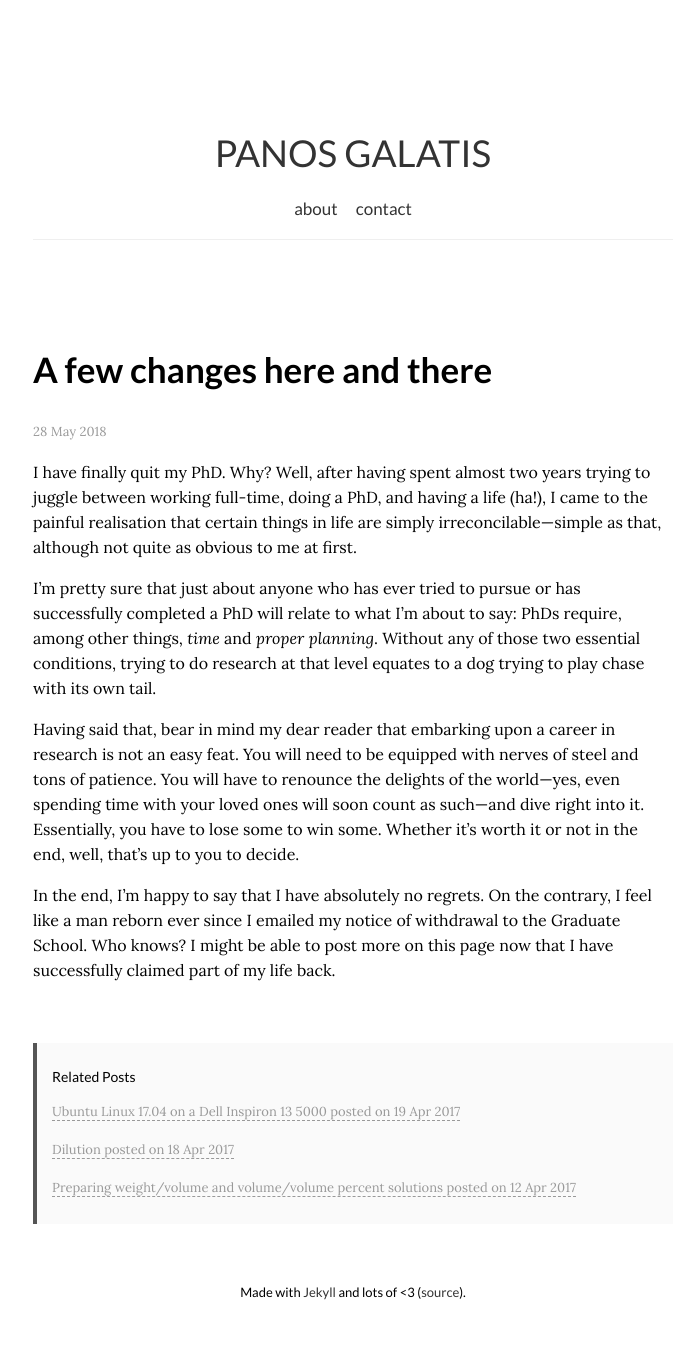
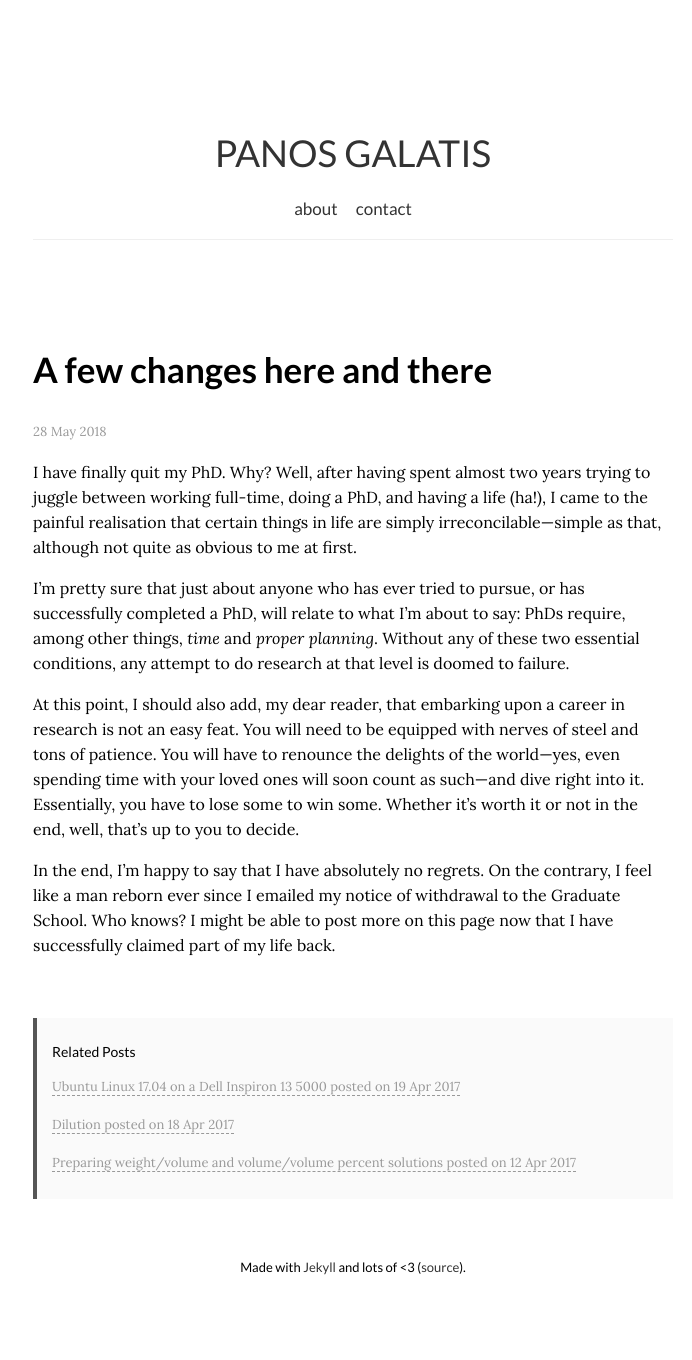
Before and after one commit to pgalatis/pgalatis.github.io, a Jekyll site: the page built from _posts/2018-05-28-a_few_changes_here_and_there.md, in a window 1280 px wide. Shown: the whole page, without its empty margins (287-979 px from the left). Built offline with Jekyll 4.4.1, drawn with Linux system fonts in a browser that asks for light colours; nearby versions of some CDN libraries; after the commit the page ends 1335 px from its top, so only the background shows below that.

Commit message:
Update 2018-05-28-a_few_changes_here_and_there.md

```diff
--- a/_posts/2018-05-28-a_few_changes_here_and_there.md
+++ b/_posts/2018-05-28-a_few_changes_here_and_there.md
@@ -11,8 +11,8 @@ categories: Personal
 
 I have finally quit my PhD. Why? Well, after having spent almost two years trying to juggle between working full-time, doing a PhD, and having a life (ha!), I came to the painful realisation that certain things in life are simply irreconcilable---simple as that, although not quite as obvious to me at first.
 
-I'm pretty sure that just about anyone who has ever tried to pursue or has successfully completed a PhD will relate to what I'm about to say: PhDs require, among other things, *time* and *proper planning*. Without any of those two essential conditions, trying to do research at that level equates to a dog trying to play chase with its own tail.
+I'm pretty sure that just about anyone who has ever tried to pursue, or has successfully completed a PhD, will relate to what I'm about to say: PhDs require, among other things, *time* and *proper planning*. Without any of these two essential conditions, any attempt to do research at that level is doomed to failure.
 
-Having said that, bear in mind my dear reader that embarking upon a career in research is not an easy feat. You will need to be equipped with nerves of steel and tons of patience. You will have to renounce the delights of the world---yes, even spending time with your loved ones will soon count as such---and dive right into it. Essentially, you have to lose some to win some. Whether it's worth it or not in the end, well, that's up to you to decide.
+At this point, I should also add, my dear reader, that embarking upon a career in research is not an easy feat. You will need to be equipped with nerves of steel and tons of patience. You will have to renounce the delights of the world---yes, even spending time with your loved ones will soon count as such---and dive right into it. Essentially, you have to lose some to win some. Whether it's worth it or not in the end, well, that's up to you to decide.
 
 In the end, I'm happy to say that I have absolutely no regrets. On the contrary, I feel like a man reborn ever since I emailed my notice of withdrawal to the Graduate School. Who knows? I might be able to post more on this page now that I have successfully claimed part of my life back.
```
